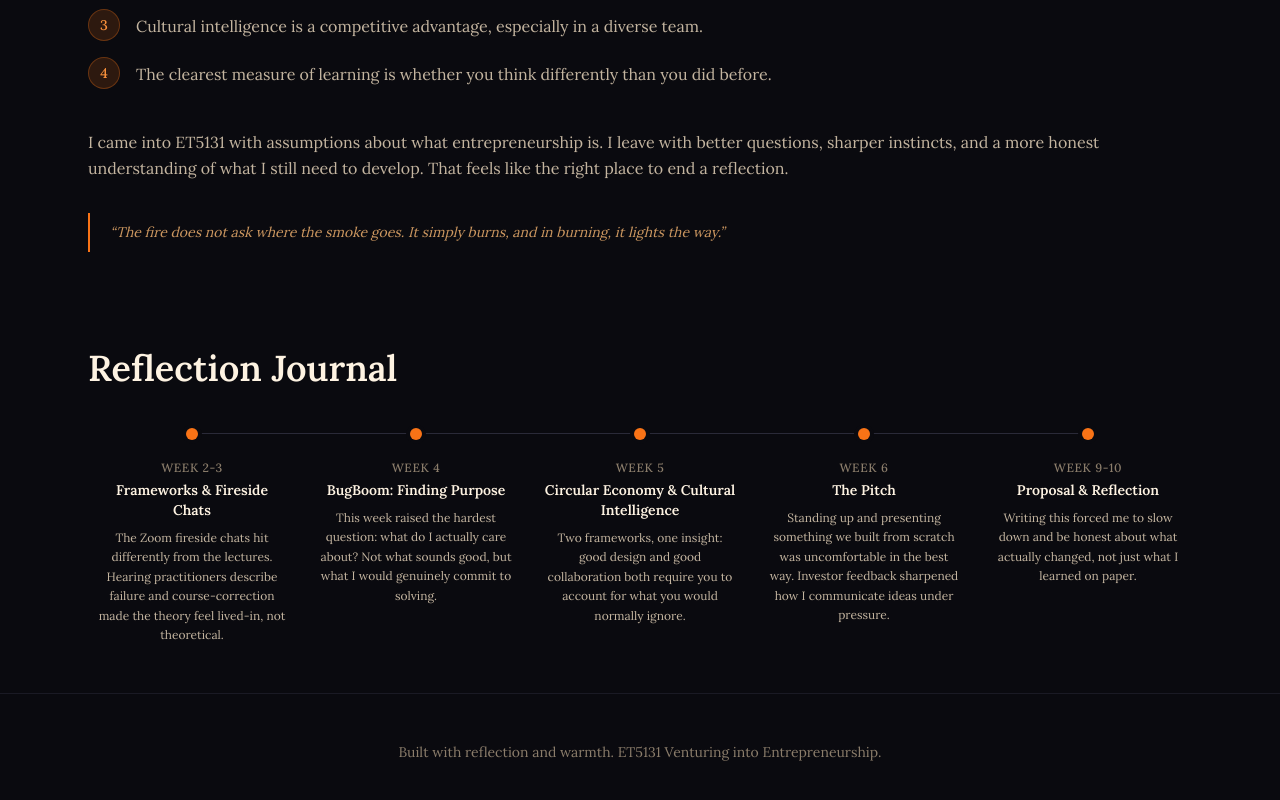
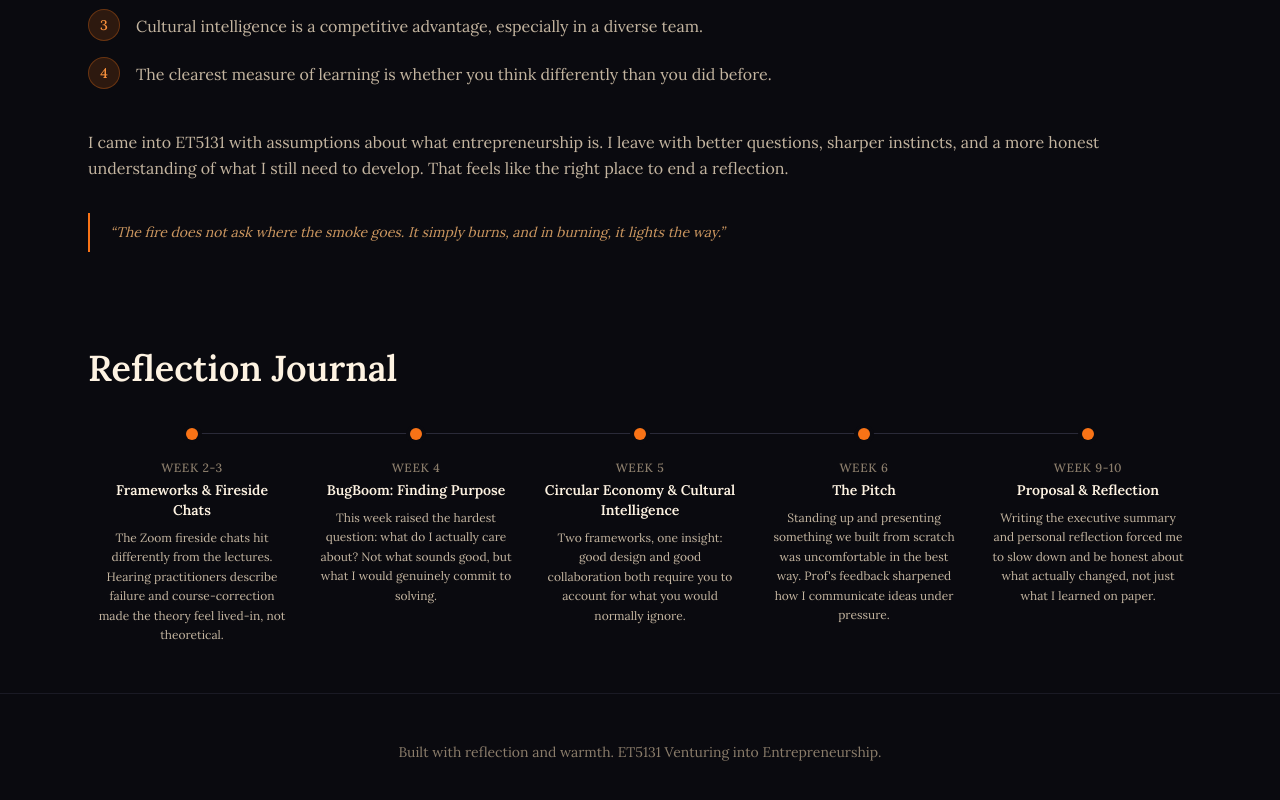
Before and after one commit to hydrolink/ET5131Reflection, a Next.js app: page / in a window 1280 px wide. Shown: the part 2917-3717 px from the top of the page. Built offline with nearby package versions, Linux system fonts and the light colour scheme.

Commit message:
refactor: clarify feedback references in site content reflections; enhance specificity in personal reflection description

```diff
--- a/content/reflections.ts
+++ b/content/reflections.ts
@@ -185,13 +185,13 @@ export const siteContent: SiteContent = {
         date: "Week 6",
         title: "The Pitch",
         content:
-          "Standing up and presenting something we built from scratch was uncomfortable in the best way. Investor feedback sharpened how I communicate ideas under pressure.",
+          "Standing up and presenting something we built from scratch was uncomfortable in the best way. Prof's feedback sharpened how I communicate ideas under pressure.",
       },
       {
         date: "Week 9-10",
         title: "Proposal & Reflection",
         content:
-          "Writing this forced me to slow down and be honest about what actually changed, not just what I learned on paper.",
+          "Writing the executive summary and personal reflection forced me to slow down and be honest about what actually changed, not just what I learned on paper.",
       },
     ],
   },
```
